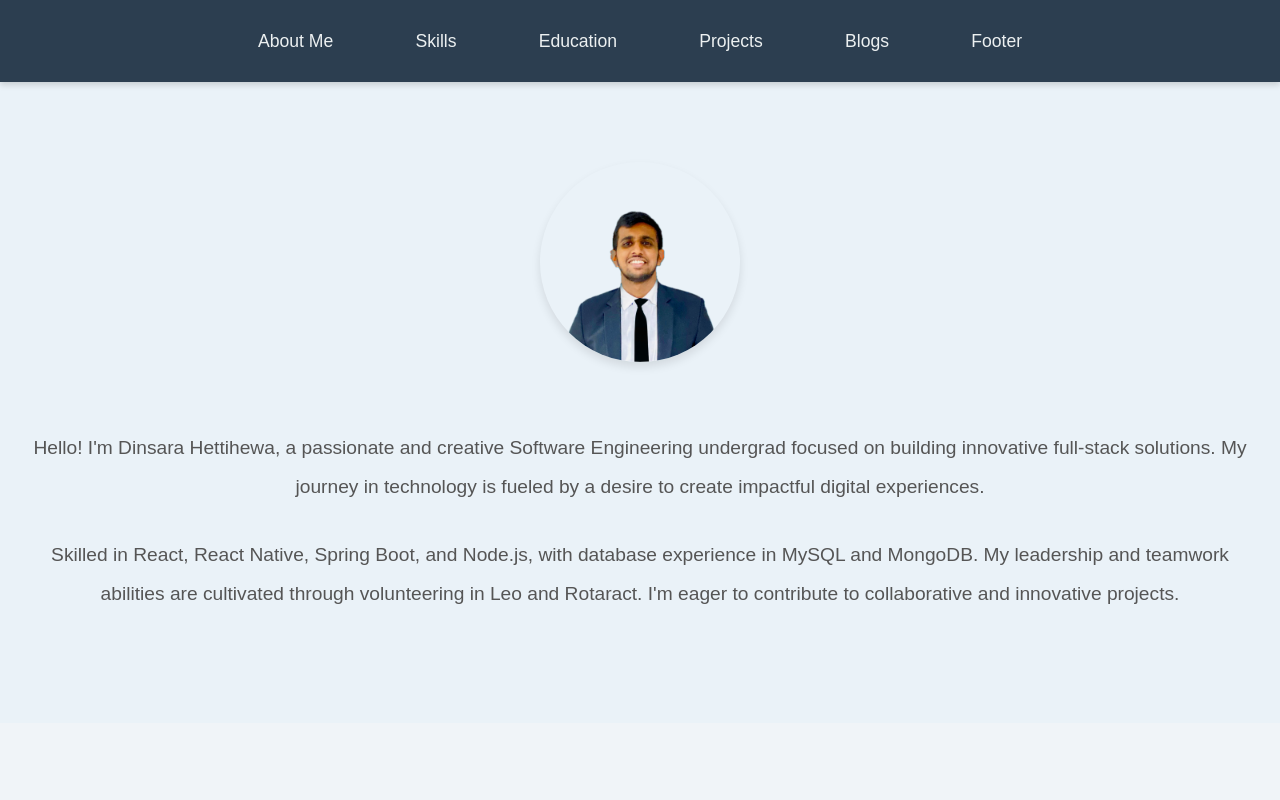
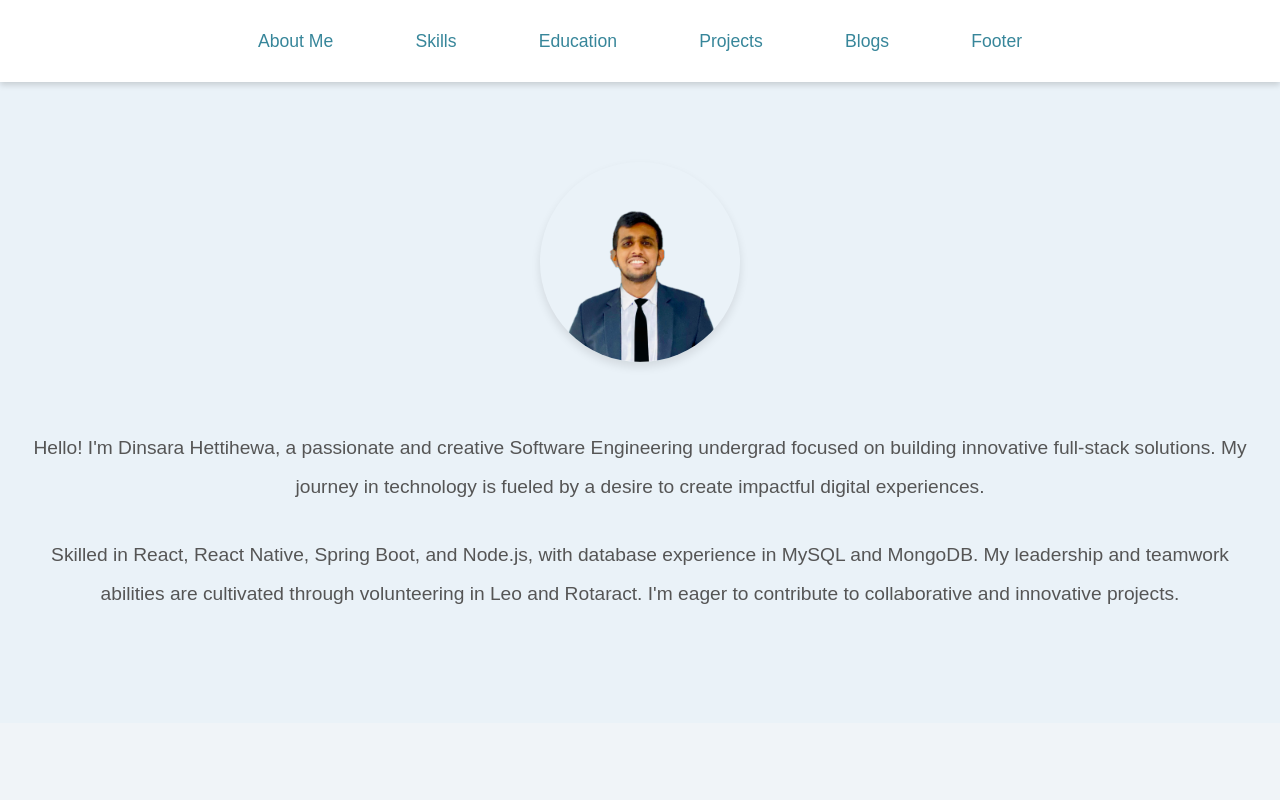
Before and after one commit to NethuDinsara/my-portfolio, a React (Vite) app: page / in a window 1280 px wide. Shown: the top 800 px of the page. Built offline with nearby package versions, Linux system fonts and the light colour scheme.

Commit message:
Updated styles

```diff
--- a/src/App.css
+++ b/src/App.css
@@ -17,8 +17,8 @@ body {
 
 /* Navbar Styles */
 .navbar {
-  background-color: #2c3e50; /* Dark blue navbar */
-  color: #fff;
+  background-color: #ffffff; /* Dark blue navbar */
+  color: #040449;
   padding: 20px 30px;
   position: sticky;
   top: 0;
@@ -40,13 +40,13 @@ body {
   border: none;
   cursor: pointer;
   font-size: 1.1em;
-  color: #ecf0f1; /* Light gray text */
+  color: #37869a; /* Light gray text */
   transition: color 0.3s ease-in-out;
 }
 
 .navbar li button:hover,
 .navbar li button:focus {
-  color: #3498db; /* Blue hover color */
+  color: #ffffff; /* Blue hover color */
   outline: none;
 }
 
--- a/src/components/Education.jsx
+++ b/src/components/Education.jsx
@@ -1,16 +1,27 @@
 import React, { useState } from 'react';
 
 function Education() {
+  // const [count,setCount] =useState(0);
+  // const increment = ()=>{
+  //   setCount(count+1);
+  // }
+
+  // return(
+  //   <div>
+  //     <p>Count: {count}</p>
+  //     <button onClick={increment}>Obapan</button>
+  //   </div>
+// )
   const educationList = [
     {
-      institution: 'University of Example',
-      degree: 'Bachelor of Science in Computer Science',
-      years: '2018 - 2022',
-      description: 'Graduated with honors, focusing on software engineering, algorithms, and data structures. Actively involved in the programming club and hackathons.',
+      institution: 'University of Westminster',
+      degree: 'Bachelor of Engineering in Software Engineering',
+      years: '2023 - 2027',
+      description: 'Second year undergraduate in Software engineering , covering the key software engineering principles, server-side web development , OOP conepts , Data Structures and Algorithms along with having hands on experience with several Tech stacks such as, React, Angular, React Native expo, Springboot, Node, PHP, etc; ',
     },
     {
-      institution: 'Online Course Platform',
-      degree: 'Advanced React Development Certificate',
+      institution: 'D.S.Senanayake College, Colombo 07',
+      degree: 'Advanced Level - Biological Stream',
       years: '2022 - 2023',
       description: 'Completed an intensive online program covering advanced React concepts, state management (Redux, Context API), testing, and performance optimization.',
     },
```
